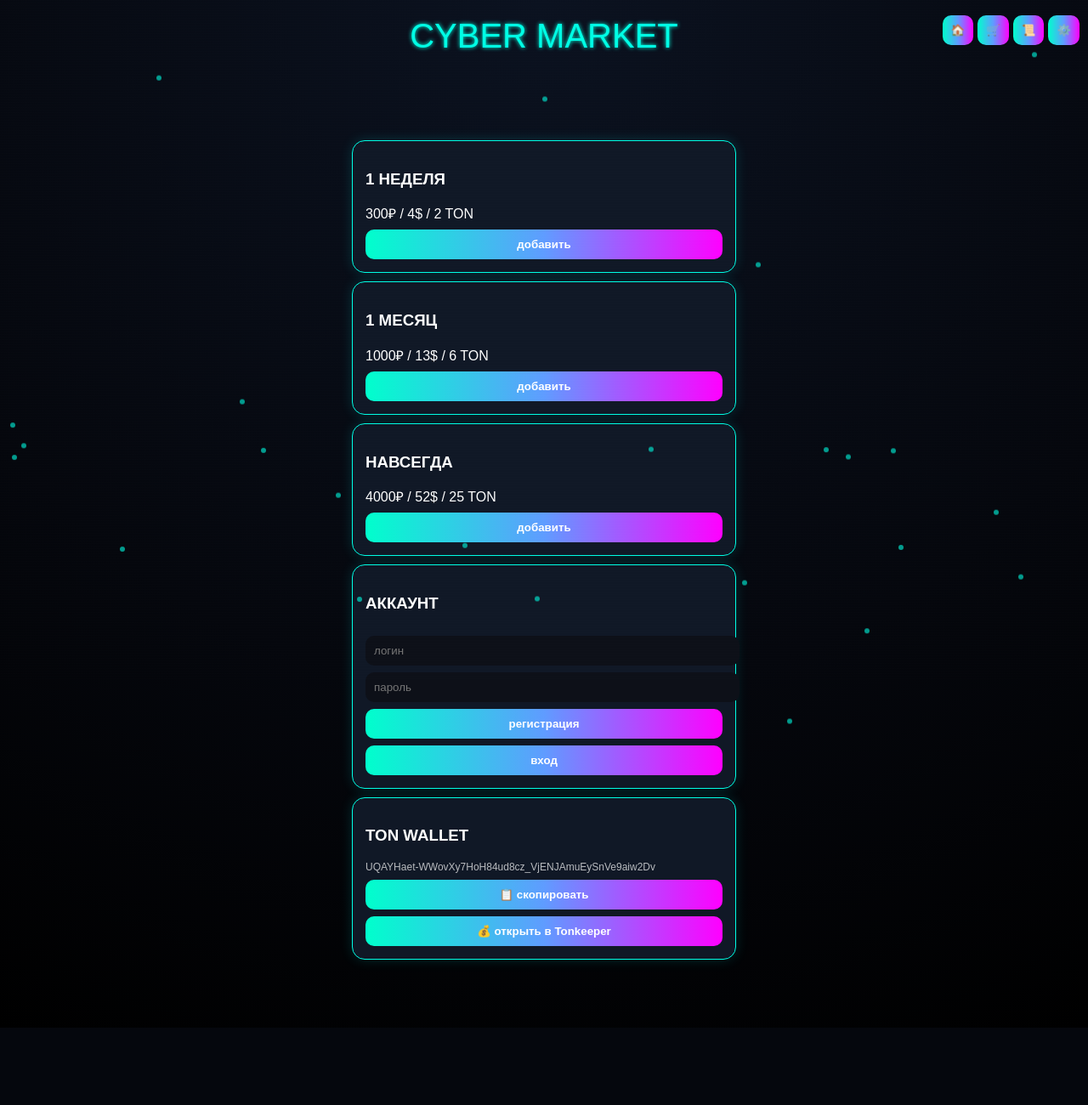
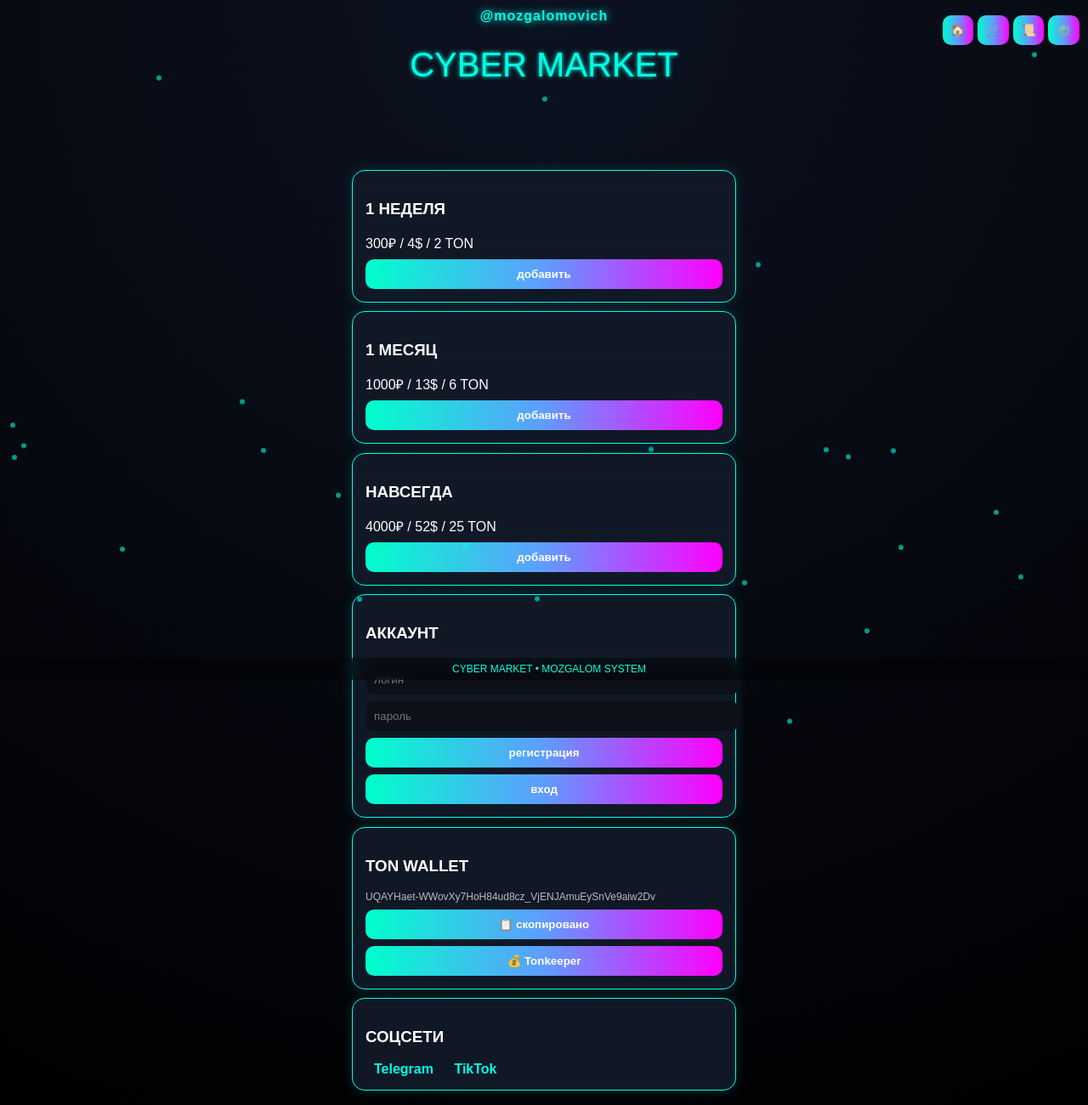
Before and after one commit to oxsidesurvaivalisland95-pixel/bio-mozgalomovich, a plain HTML site: page index.html in a window 1280 px wide. Shown: the whole page at 85% size. Before the commit the page ends 1209 px from the top, so only its background shows below. Drawn offline with Linux system fonts and the light colour scheme.

Commit message:
Update index.html

```diff
--- a/index.html
+++ b/index.html
@@ -33,26 +33,19 @@
 transparent 1px,
 transparent 3px
 );
-opacity:.25;
+opacity:.3;
 pointer-events:none;
 mix-blend-mode:overlay;
 }
 
-/* PARTICLES */
-.leaf{
-position:fixed;
-top:-20px;
-width:6px;
-height:6px;
-background:#00ffe5;
-border-radius:50%;
-opacity:.6;
-animation:fall linear infinite;
-}
-
-@keyframes fall{
-0%{transform:translateY(-10vh);}
-100%{transform:translateY(110vh);}
+/* TOP BAR */
+.topBar{
+text-align:center;
+color:#00ffe5;
+font-weight:bold;
+padding:10px;
+letter-spacing:1px;
+text-shadow:0 0 10px #00ffe5;
 }
 
 /* TITLE */
@@ -62,13 +55,19 @@
 margin:20px;
 color:#00ffe5;
 text-shadow:0 0 10px #00ffe5,0 0 25px #ff00ff;
-animation:glow 2.5s infinite;
+animation:glow 2.5s infinite, floatTitle 3s ease-in-out infinite;
 }
 
 @keyframes glow{
 0%{text-shadow:0 0 5px #00ffe5;}
 50%{text-shadow:0 0 25px #ff00ff;}
 100%{text-shadow:0 0 5px #00ffe5;}
+}
+
+@keyframes floatTitle{
+0%{transform:translateY(0px);}
+50%{transform:translateY(-5px);}
+100%{transform:translateY(0px);}
 }
 
 /* NAV */
@@ -94,12 +93,24 @@
 border-radius:15px;
 border:1px solid #00ffe5;
 box-shadow:0 0 15px rgba(0,255,255,0.15);
+animation:float 4s ease-in-out infinite, fadeIn .3s ease;
 transition:.25s;
 }
 
 .card:hover{
 transform:scale(1.03);
 box-shadow:0 0 30px rgba(255,0,255,0.25);
+}
+
+@keyframes float{
+0%{transform:translateY(0px);}
+50%{transform:translateY(-6px);}
+100%{transform:translateY(0px);}
+}
+
+@keyframes fadeIn{
+from{opacity:0;transform:scale(.95);}
+to{opacity:1;transform:scale(1);}
 }
 
 /* BUTTON */
@@ -113,6 +124,13 @@
 color:white;
 font-weight:bold;
 cursor:pointer;
+transition:.2s;
+}
+
+button:hover{
+filter:brightness(1.2);
+transform:scale(1.03);
+box-shadow:0 0 20px rgba(0,255,255,.4);
 }
 
 /* INPUT */
@@ -132,7 +150,7 @@
 padding-left:15px;
 }
 
-/* COPY TOAST */
+/* COPY */
 .copyToast{
 position:fixed;
 left:50%;
@@ -143,8 +161,7 @@
 color:#00ffe5;
 padding:12px 18px;
 border-radius:12px;
-font-weight:bold;
-z-index:99999;
+z-index:9999;
 animation:pop .25s ease;
 }
 
@@ -153,10 +170,54 @@
 to{opacity:1;transform:translate(-50%,-50%) scale(1);}
 }
 
+/* SOCIAL */
+.socials a{
+color:#00ffe5;
+text-decoration:none;
+margin:0 10px;
+font-weight:bold;
+}
+
+.socials a:hover{
+text-shadow:0 0 10px #00ffe5;
+}
+
+/* BOTTOM */
+.bottomBar{
+position:fixed;
+bottom:0;
+width:100%;
+text-align:center;
+font-size:12px;
+padding:6px;
+color:#00ffe5;
+background:rgba(0,0,0,0.4);
+backdrop-filter:blur(6px);
+}
+
+/* PARTICLES */
+.leaf{
+position:fixed;
+top:-20px;
+width:6px;
+height:6px;
+background:#00ffe5;
+border-radius:50%;
+opacity:.6;
+animation:fall linear infinite;
+}
+
+@keyframes fall{
+0%{transform:translateY(-10vh);}
+100%{transform:translateY(110vh);}
+}
+
 </style>
 </head>
 
 <body>
+
+<div class="topBar">@mozgalomovich</div>
 
 <div class="title">CYBER MARKET</div>
 
@@ -197,19 +258,23 @@
 <button onclick="login()">вход</button>
 </div>
 
-<!-- TON WALLET -->
+<!-- TON -->
 <div class="card">
 <h3>TON WALLET</h3>
-
-<div style="font-size:12px;opacity:.7;word-break:break-all">
+<div style="font-size:12px;word-break:break-all;opacity:.7">
 UQAYHaet-WWovXy7HoH84ud8cz_VjENJAmuEySnVe9aiw2Dv
 </div>
+<button onclick="copyWallet()">📋 скопировано</button>
+<button onclick="window.open('ton://transfer/UQAYHaet-WWovXy7HoH84ud8cz_VjENJAmuEySnVe9aiw2Dv')">
+💰 Tonkeeper
+</button>
+</div>
 
-<button onclick="copyWallet()">📋 скопировать</button>
-
-<button onclick="window.open('ton://transfer/UQAYHaet-WWovXy7HoH84ud8cz_VjENJAmuEySnVe9aiw2Dv')">
-💰 открыть в Tonkeeper
-</button>
+<!-- SOCIALS -->
+<div class="card socials">
+<h3>СОЦСЕТИ</h3>
+<a href="https://t.me/bio_mozgalom" target="_blank">Telegram</a>
+<a href="https://www.tiktok.com/@mozgalomovich?_r=1&_t=ZS-96A3aJHUonR" target="_blank">TikTok</a>
 </div>
 
 </div>
@@ -229,6 +294,8 @@
 <div id="adminPanel"></div>
 </div>
 
+<div class="bottomBar">CYBER MARKET • MOZGALOM SYSTEM</div>
+
 <script>
 
 let user = localStorage.getItem("user") || "guest";
@@ -237,21 +304,18 @@
 let orders = [];
 let admin = false;
 
-/* LOAD */
 function load(){
 cart = JSON.parse(localStorage.getItem("cart_"+user) || "[]");
 history = JSON.parse(localStorage.getItem("history_"+user) || "[]");
 }
 load();
 
-/* NAV */
 function show(id){
 document.querySelectorAll(".page").forEach(p=>p.classList.remove("active"));
 document.getElementById(id).classList.add("active");
 render();
 }
 
-/* REGISTER */
 function register(){
 user=document.getElementById("login").value;
 localStorage.setItem("user",user);
@@ -260,30 +324,24 @@
 load();
 }
 
-/* LOGIN */
 function login(){
 user=document.getElementById("login").value;
 load();
 }
 
-/* ADD */
 function add(i){
 cart.push(i);
 localStorage.setItem("cart_"+user,JSON.stringify(cart));
 }
 
-/* ORDER */
 function order(i){
 orders.push({id:Date.now(),item:cart[i],status:"ожидает"});
-
 let h = JSON.parse(localStorage.getItem("history_"+user) || "[]");
 h.push(cart[i]);
-
 localStorage.setItem("history_"+user,JSON.stringify(h));
-history = h;
+history=h;
 }
 
-/* ADMIN */
 function adminLogin(){
 if(adminPass.value==="rahim_45_pro"){
 admin=true;
@@ -291,69 +349,46 @@
 }
 }
 
-/* COPY WALLET */
 function copyWallet(){
 navigator.clipboard.writeText("UQAYHaet-WWovXy7HoH84ud8cz_VjENJAmuEySnVe9aiw2Dv");
-
 let d=document.createElement("div");
 d.className="copyToast";
 d.innerText="скопировано";
 document.body.appendChild(d);
-
 setTimeout(()=>d.remove(),1200);
 }
 
-/* RENDER */
 function render(){
 
-/* CART */
 if(document.getElementById("cart").classList.contains("active")){
 let c=document.getElementById("cart");
 c.innerHTML="";
 cart.forEach((i,idx)=>{
-c.innerHTML+=`
-<div class="card">
-${i}
-<button onclick="order(${idx})">заказать</button>
-</div>`;
+c.innerHTML+=`<div class="card">${i}<button onclick="order(${idx})">заказать</button></div>`;
 });
 }
 
-/* HISTORY */
 if(document.getElementById("history").classList.contains("active")){
 let h=document.getElementById("history");
 h.innerHTML="";
-
-let data = JSON.parse(localStorage.getItem("history_"+user) || "[]");
-
-if(data.length===0){
-h.innerHTML=`<div class="card">история пуста</div>`;
-return;
-}
-
+let data=JSON.parse(localStorage.getItem("history_"+user)||"[]");
+if(!data.length){h.innerHTML=`<div class="card">история пуста</div>`;return;}
 data.slice().reverse().forEach(i=>{
-h.innerHTML+=`
-<div class="card">
-transaction<br>${i}
-</div>`;
+h.innerHTML+=`<div class="card">transaction<br>${i}</div>`;
 });
 }
 
-/* ADMIN */
 if(admin){
 let a=document.getElementById("adminPanel");
 a.innerHTML="";
 orders.forEach(o=>{
-a.innerHTML+=`
-<div class="card">
-${o.item}<br>${o.status}
-</div>`;
+a.innerHTML+=`<div class="card">${o.item}<br>${o.status}</div>`;
 });
 }
 
 }
 
-/* PARTICLES */
+/* particles */
 for(let i=0;i<25;i++){
 let d=document.createElement("div");
 d.className="leaf";
```
